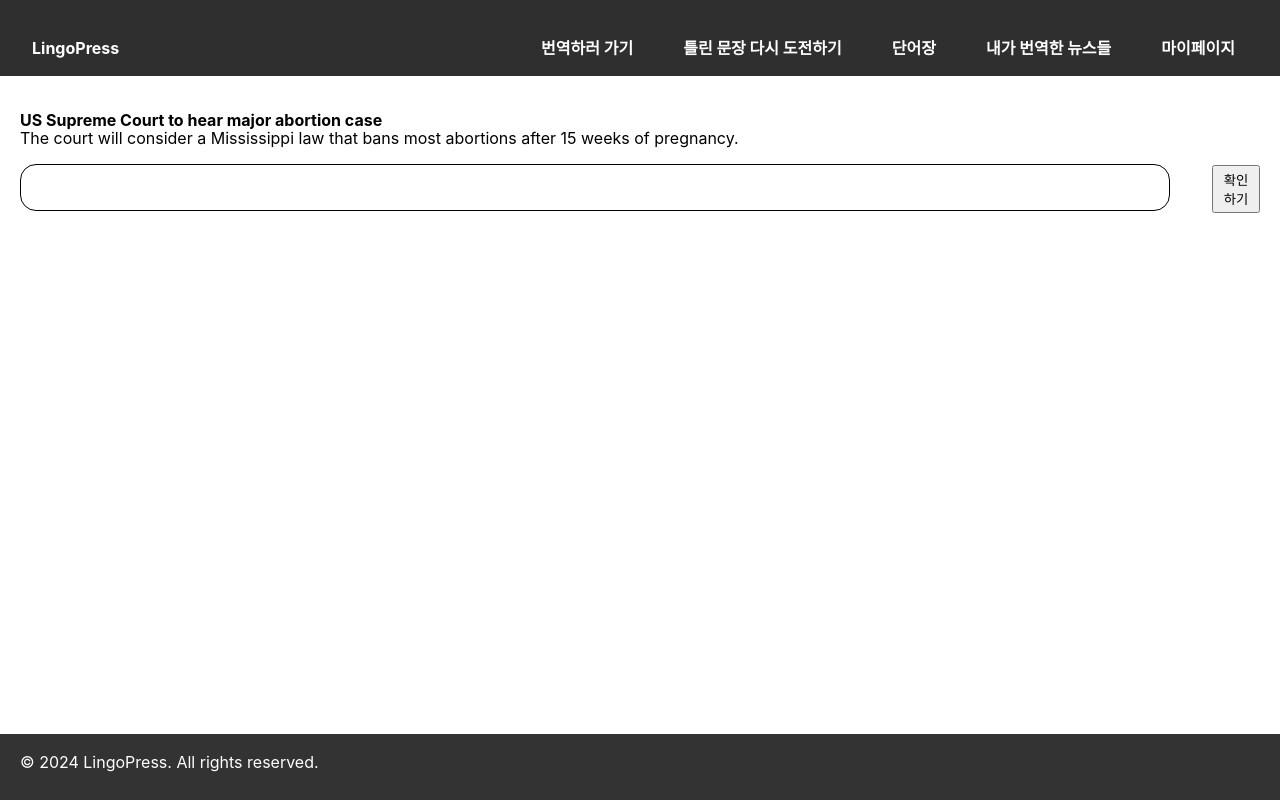
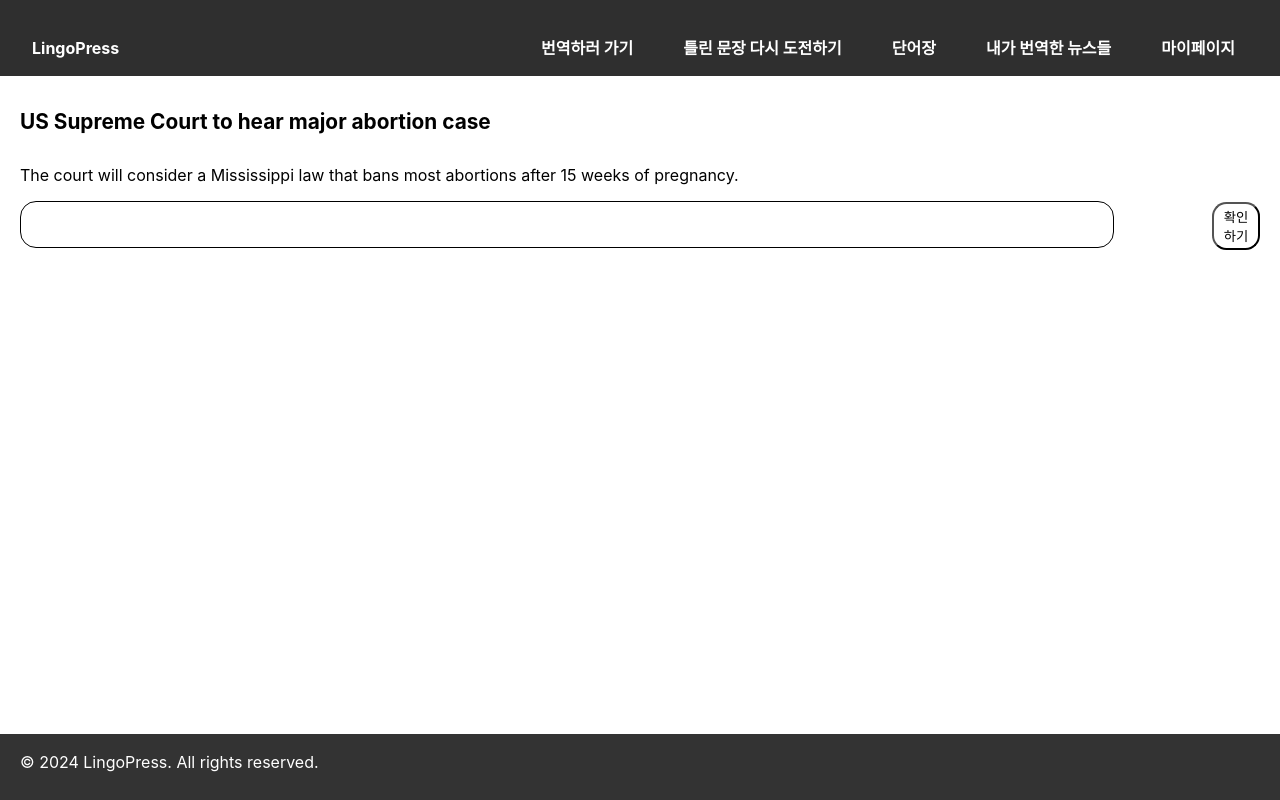
Before and after one commit to LingoPress/lingopress-frontend, a React (Create React App) app: page /lingopress/1 in a window 1280 px wide. Built offline with nearby package versions, Linux system fonts and the light colour scheme; a web font is replaced by a local one.

Commit message:
feat: 뉴스 라인별 출력 구현

```diff
--- a/src/_components/lingopress/PerLineComponent.jsx
+++ b/src/_components/lingopress/PerLineComponent.jsx
@@ -13,7 +13,7 @@ const ConvertLine = styled.textarea`
   border-radius: 1rem;
   padding: 0.1rem 1rem;
   margin-top: 1rem;
-  width: 100%;
+  width: 95%;
   border: 1px solid #000;
   height: 2.6rem;
   resize: none;
@@ -34,6 +34,8 @@ const LineOuterWrapper = styled.div`
 const CheckButton = styled(Button)`
   width: 3rem;
   height: 3rem;
+  border-radius: 30%;
+  background-color: #fff;
 `;
 
 const PerLineComponent = ({ line }) => {
--- a/src/_components/lingopress/PressSection.jsx
+++ b/src/_components/lingopress/PressSection.jsx
@@ -2,7 +2,11 @@ import { useEffect, useState } from "react";
 import { useParams } from "react-router-dom";
 import dummydata from "../../mock/dummydata";
 import TranslateSection from "./TranslateSection";
+import styled from "@emotion/styled";
 
+const PressTitle = styled.h1`
+  font-size: 1.3rem;
+`;
 const PressSection = () => {
   const props = useParams();
   const [pressData, setPressData] = useState([]);
@@ -18,7 +22,11 @@ const PressSection = () => {
   }, []);
   return (
     <div>
-      <h1>{pressData.length > 0 ? pressData[0].title : null}</h1>
+      <PressTitle>
+        {pressData.length > 0 ? pressData[0].title : null}
+      </PressTitle>
+      <br />
+      <br />
       <TranslateSection pressData={pressData} />
     </div>
   );
--- a/src/index.css
+++ b/src/index.css
@@ -30,7 +30,7 @@ table, caption, tbody, tfoot, thead, tr, th, td,
 article, aside, canvas, details, embed,
 figure, figcaption, footer, header, hgroup,
 menu, nav, output, ruby, section, summary,
-time, mark, audio, video {
+time, mark, audio, video, input, textarea {
     margin: 0;
     padding: 0;
     border: 0;
--- a/src/mock/dummydata.js
+++ b/src/mock/dummydata.js
@@ -34,7 +34,7 @@ const data = [
     news_url:
       "https://news.naver.com/main/read.naver?mode=LSD&mid=sec&sid1=102&oid=001&aid=0013823655",
     title:
-      "민주당, 윤 대통령 '거리 통치' 비판에 \"국민 무시…국정농단 책임 물어야\"",
+      "President labels Japan as ‘partner’ in overcoming ‘painful past’ together\n",
     desc:
       "Yoon added that all types of independence efforts — from armed struggle and diplomatic efforts to educational and cultural movements — must be fairly recognized, and their history should be passed down correctly from generation to generation.\n" +
       "\n" +
```
